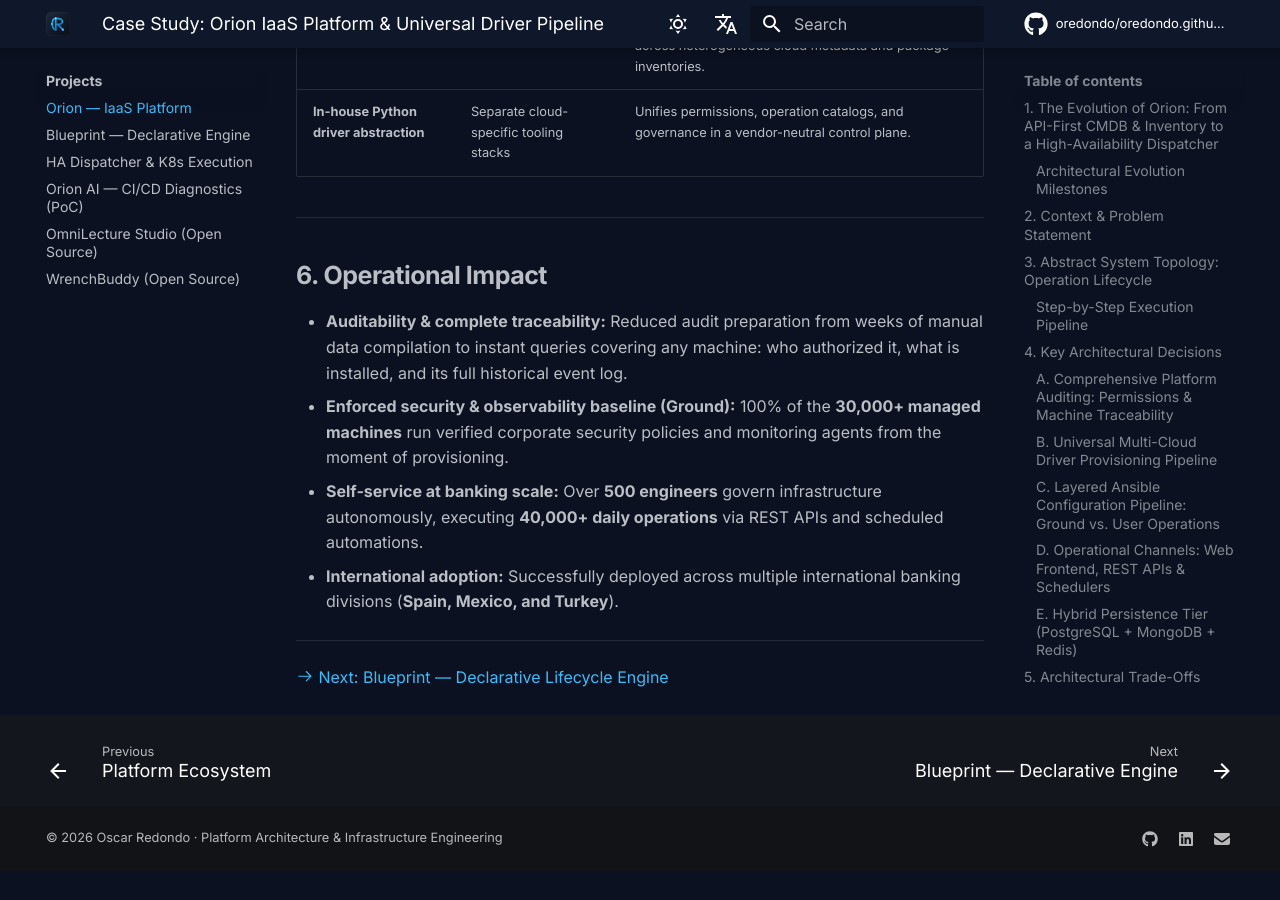
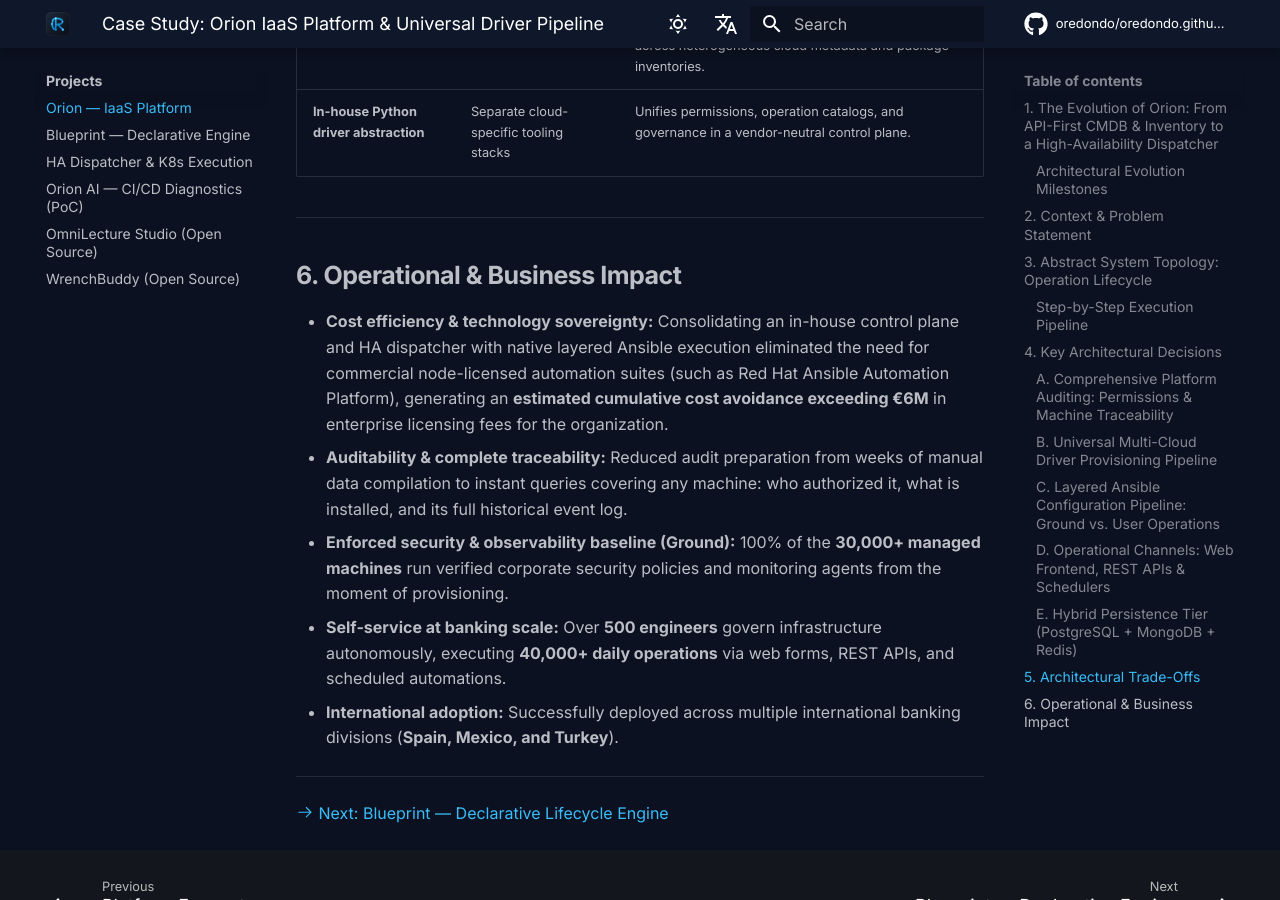
Before and after one commit to oredondo/oredondo.github.io, an MkDocs documentation site: the page built from docs/projects/orion-iaas.md, in a window 1280 px wide and 900 px high, scrolled down 6068 px. Built offline with MkDocs 1.6.1 and Material for MkDocs 9.7.7, drawn with Linux system fonts in a browser that asks for light colours; comment, search, counter and statistics services are not loaded; before the commit the page ends 6939 px from its top, so only the background shows below that.

Commit message:
feat(orion-iaas): add cost avoidance impact exceeding 6M euros vs commercial automation suites

```diff
--- a/docs/projects/orion-iaas.md
+++ b/docs/projects/orion-iaas.md
@@ -129,11 +129,12 @@ Operational interactions with Orion avoid manual console work on servers:
 
 ---
 
-## 6. Operational Impact
+## 6. Operational & Business Impact
 
+- **Cost efficiency & technology sovereignty:** Consolidating an in-house control plane and HA dispatcher with native layered Ansible execution eliminated the need for commercial node-licensed automation suites (such as Red Hat Ansible Automation Platform), generating an **estimated cumulative cost avoidance exceeding €6M** in enterprise licensing fees for the organization.
 - **Auditability & complete traceability:** Reduced audit preparation from weeks of manual data compilation to instant queries covering any machine: who authorized it, what is installed, and its full historical event log.
 - **Enforced security & observability baseline (Ground):** 100% of the **30,000+ managed machines** run verified corporate security policies and monitoring agents from the moment of provisioning.
-- **Self-service at banking scale:** Over **500 engineers** govern infrastructure autonomously, executing **40,000+ daily operations** via REST APIs and scheduled automations.
+- **Self-service at banking scale:** Over **500 engineers** govern infrastructure autonomously, executing **40,000+ daily operations** via web forms, REST APIs, and scheduled automations.
 - **International adoption:** Successfully deployed across multiple international banking divisions (**Spain, Mexico, and Turkey**).
 
 ---
```
Also changed, not shown: docs_es/projects/orion-iaas.md (+3 -2 lines).
